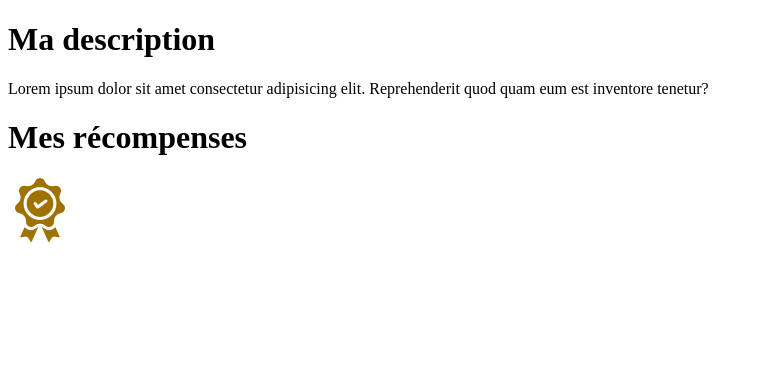
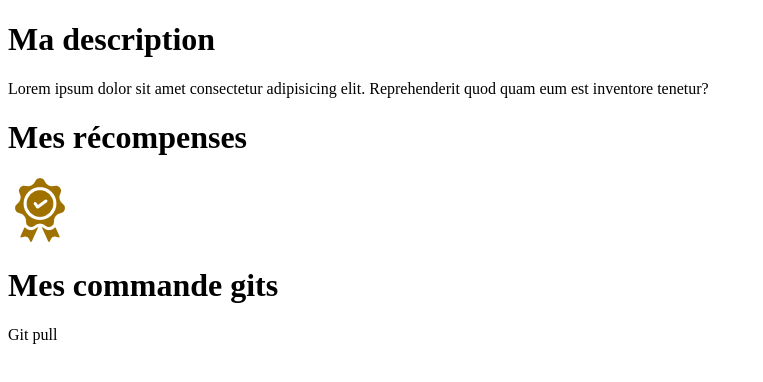
Before and after one commit to boussemart88/mon_super_projet, a plain HTML site: page index.html in a window 1280 px wide. Shown: the whole page, without its empty margins (0-763 px from the left). Drawn offline with Linux system fonts and the light colour scheme; files whose address does not match are found by name.

Commit message:
Ajout des commandes gits

```diff
--- a/index.html
+++ b/index.html
@@ -15,5 +15,12 @@
     <!-- Rescompenses -->
     <h1>Mes récompenses</h1>
     <img src="images/medal_bronze.png" alt="Médaille de bronze">
+
+
+    <!-- commande Git -->
+    <div>
+        <h1>Mes commande gits</h1>
+        <p>Git pull</p>
+    </div>
 </body>
 </html>
```
